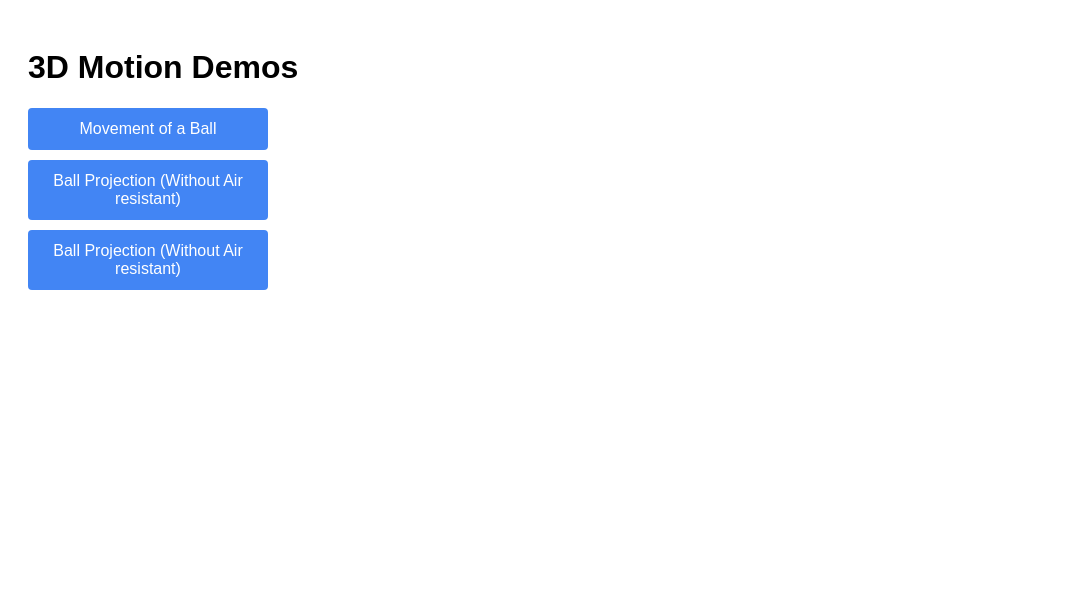
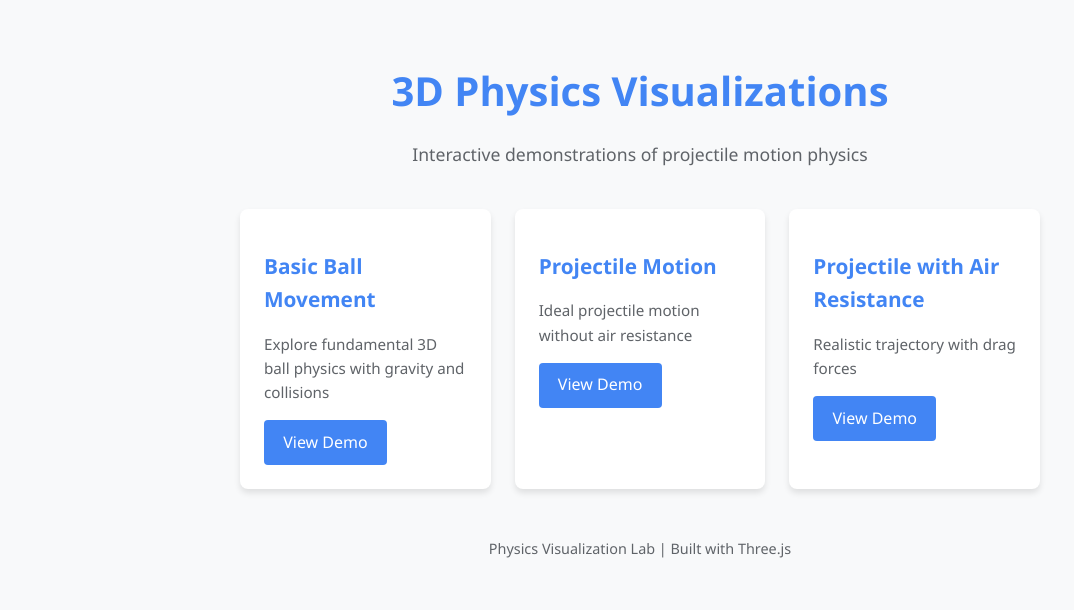
Before and after one commit to t3idma00/complex-mappings-3D-visualizations, a website built with Vite: page src/pages/3D_motions/index.html in a window 1280 px wide. Shown: the whole page, without its empty margins (0-1074 px from the left). Built offline with nearby package versions, Linux system fonts and the light colour scheme.

Commit message:
feat(ui): create modern 3D visualization menu portal

```diff
--- a/src/pages/3D_motions/index.html
+++ b/src/pages/3D_motions/index.html
@@ -2,41 +2,155 @@
 <html lang="en">
 <head>
   <meta charset="UTF-8">
-  <title>3D Visualization Menu</title>
+  <meta name="viewport" content="width=device-width, initial-scale=1.0">
+  <title>3D Physics Visualization Portal</title>
   <style>
+    :root {
+      --primary-color: #4285f4;
+      --primary-hover: #3367d6;
+      --background: #f8f9fa;
+      --text-color: #202124;
+      --card-shadow: 0 4px 6px rgba(0, 0, 0, 0.1);
+    }
+
     body {
-      font-family: Arial, sans-serif;
-      padding: 20px;
+      font-family: 'Segoe UI', Roboto, Oxygen, Ubuntu, Cantarell, sans-serif;
+      line-height: 1.6;
+      color: var(--text-color);
+      background-color: var(--background);
+      padding: 0;
+      margin: 0;
+      min-height: 100vh;
     }
+
+    .container {
+      max-width: 800px;
+      margin: 0 auto;
+      padding: 2rem;
+    }
+
+    header {
+      text-align: center;
+      margin-bottom: 2.5rem;
+    }
+
+    h1 {
+      color: var(--primary-color);
+      font-size: 2.5rem;
+      margin-bottom: 0.5rem;
+    }
+
+    .subtitle {
+      color: #5f6368;
+      font-size: 1.1rem;
+    }
+
+    .demo-grid {
+      display: grid;
+      grid-template-columns: repeat(auto-fit, minmax(250px, 1fr));
+      gap: 1.5rem;
+    }
+
+    .demo-card {
+      background: white;
+      border-radius: 8px;
+      overflow: hidden;
+      box-shadow: var(--card-shadow);
+      transition: transform 0.2s ease, box-shadow 0.2s ease;
+    }
+
+    .demo-card:hover {
+      transform: translateY(-5px);
+      box-shadow: 0 10px 20px rgba(0, 0, 0, 0.15);
+    }
+
+    .demo-link {
+      display: block;
+      padding: 1.5rem;
+      text-decoration: none;
+      color: inherit;
+    }
+
+    .demo-title {
+      color: var(--primary-color);
+      font-size: 1.3rem;
+      margin-bottom: 0.5rem;
+    }
+
+    .demo-description {
+      color: #5f6368;
+      font-size: 0.95rem;
+      margin-bottom: 1rem;
+    }
+
     .demo-button {
-      display: block;
-      margin: 10px 0;
-      padding: 12px 20px;
-      background: #4285f4;
+      display: inline-block;
+      padding: 0.6rem 1.2rem;
+      background: var(--primary-color);
       color: white;
-      border: none;
       border-radius: 4px;
-      font-size: 16px;
-      cursor: pointer;
-      text-decoration: none;
-      width: 200px;
+      font-weight: 500;
+      transition: background 0.2s ease;
+    }
+
+    .demo-card:hover .demo-button {
+      background: var(--primary-hover);
+    }
+
+    footer {
       text-align: center;
+      margin-top: 3rem;
+      color: #5f6368;
+      font-size: 0.9rem;
     }
-    .demo-button:hover {
-      background: #3367d6;
+
+    @media (max-width: 600px) {
+      .container {
+        padding: 1.5rem;
+      }
+
+      h1 {
+        font-size: 2rem;
+      }
     }
   </style>
 </head>
 <body>
-  <h1>3D Motion Demos</h1>
+  <div class="container">
+    <header>
+      <h1>3D Physics Visualizations</h1>
+      <p class="subtitle">Interactive demonstrations of projectile motion physics</p>
+    </header>
 
-  <!-- Correct relative path to MovementOfBall -->
-  <a href="MovementOfBall/index.html" class="demo-button">Movement of a Ball</a>
-  <a href="BallProjectionWithoutAR/index.html" class="demo-button">Ball Projection (Without Air resistant)</a>
-  <a href="BallProjectionWithAR/index.html" class="demo-button">Ball Projection (Without Air resistant)</a>
+    <main class="demo-grid">
+      <div class="demo-card">
+        <a href="MovementOfBall/index.html" class="demo-link">
+          <h2 class="demo-title">Basic Ball Movement</h2>
+          <p class="demo-description">Explore fundamental 3D ball physics with gravity and collisions</p>
+          <span class="demo-button">View Demo</span>
+        </a>
+      </div>
 
-  <!-- Add more demo links as needed -->
-  <!-- <a href="Cube_movement/index.html" class="demo-button">Cube Movement</a> -->
+      <div class="demo-card">
+        <a href="BallProjectionWithoutAR/index.html" class="demo-link">
+          <h2 class="demo-title">Projectile Motion</h2>
+          <p class="demo-description">Ideal projectile motion without air resistance</p>
+          <span class="demo-button">View Demo</span>
+        </a>
+      </div>
 
+      <div class="demo-card">
+        <a href="BallProjectionWithAR/index.html" class="demo-link">
+          <h2 class="demo-title">Projectile with Air Resistance</h2>
+          <p class="demo-description">Realistic trajectory with drag forces</p>
+          <span class="demo-button">View Demo</span>
+        </a>
+      </div>
+    </main>
+
+    <footer>
+      <p>Physics Visualization Lab | Built with Three.js</p>
+    </footer>
+  </div>
 </body>
 </html>
```
